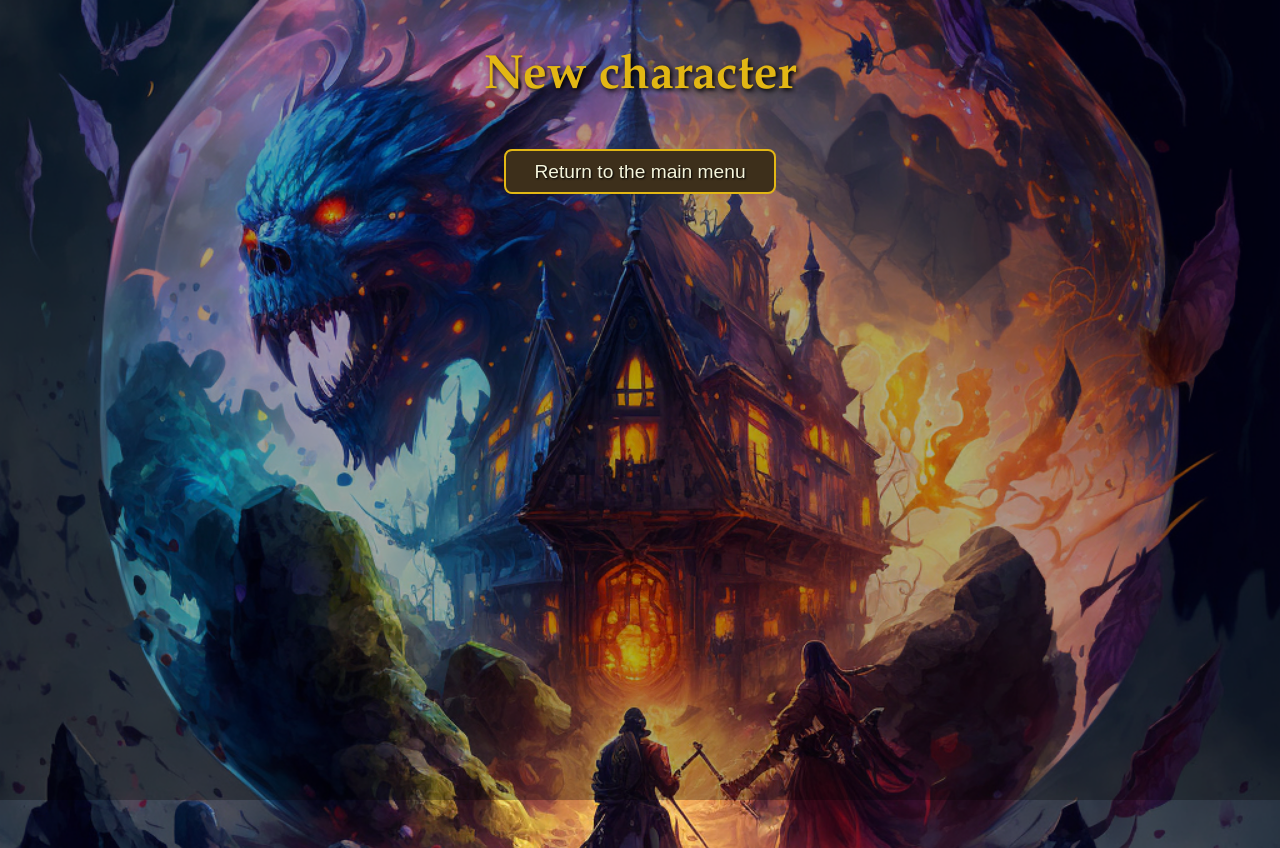
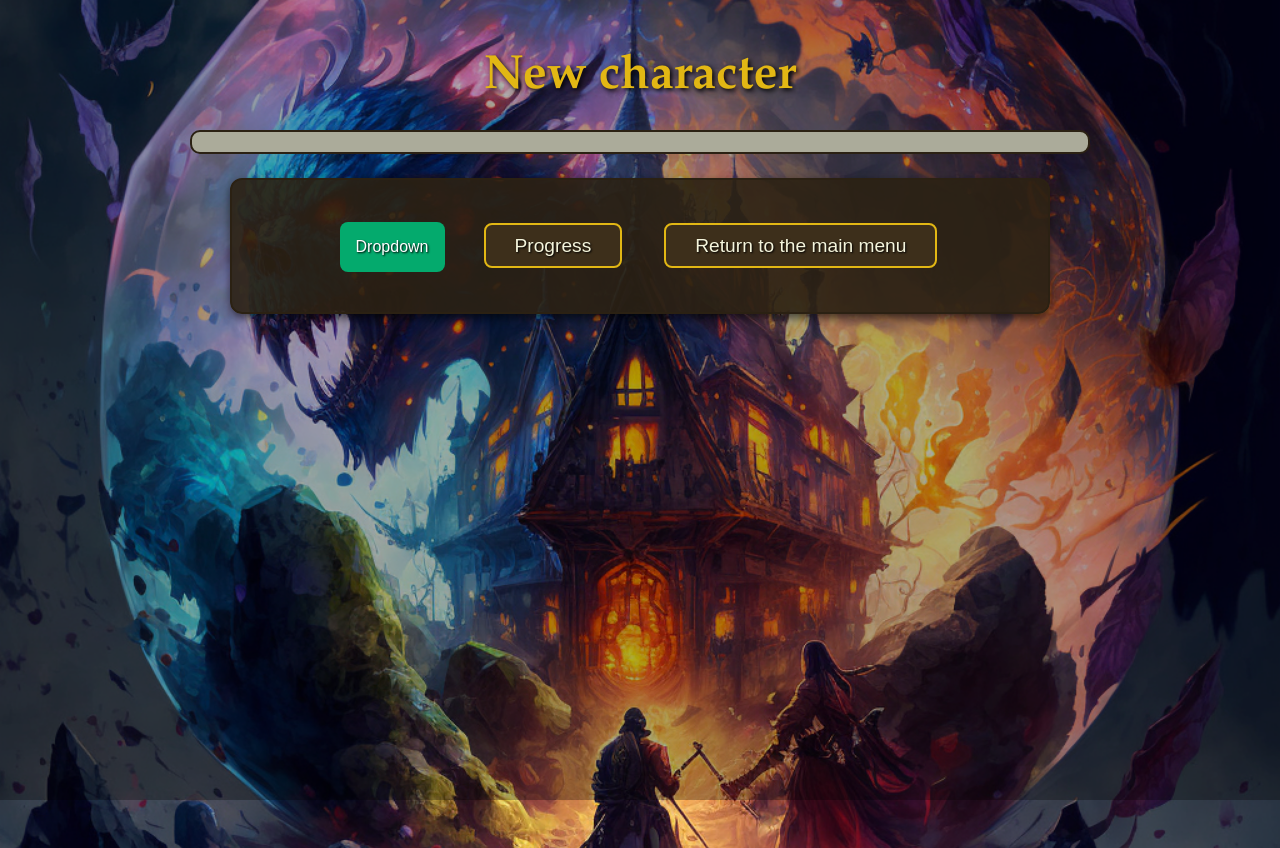
Before and after one commit to StealYourCode/DND-Maker, a Flask app: page /create in a window 1280 px wide. Run offline with Flask 3, Linux system fonts and the light colour scheme.

Commit message:
Home page update & New Chara started

```diff
--- a/app/static/styles.css
+++ b/app/static/styles.css
@@ -2,24 +2,29 @@
 
 html, body {
     height: 100%; /* Set height to 100% for both html and body */
+    min-height: 100vh;
     margin: 0; /* Remove default margin */
+    padding: 0;
 
 body {
   background-image: url('background-home.png');
     background-size: cover;
-    background-position: center;
+    background-position: center center;
+    background-repeat: no-repeat;
     color: #f5f5dc; /* Light beige for readability */
     font-family: 'Papyrus', 'Garamond', serif; /* Classic, fantasy-feeling fonts */
     text-align: center;
     margin: 0;
     padding: 0;
     z-index: 1;
+    /*overflow: hidden; CUT THE BOTTOM OF THE PAGE TO MAKE THE WINDOW LIMIT SIZE TO WINDOW*/
 }
 
 body::before {
     /* Dark overlay layer */
     content: "";
-    position: absolute;
+    /*position: absolute;*/
+    position: fixed;
     top: 0;
     left: 0;
     right: 0;
@@ -38,6 +43,17 @@ h1 {
     position: relative;
 }
 
+.titleBox {
+    background-color: rgba(61, 47, 27, 0.9); /* Dark brown box with slight transparency */
+    padding: 1em;
+    border: 2px solid #3d2f1b;
+    border-radius: 3px;
+    width: 60%;
+    margin: 1em auto;
+    box-shadow: 0px 2px 5px rgba(0, 0, 0, 0.6);
+    max-height: 10%;
+  }
+
 .buttonBox{
     background-color: rgba(61, 47, 27, 0.9); /* Dark brown box with slight transparency */
     padding: 1.5em;
@@ -46,6 +62,8 @@ h1 {
     width: 60%;
     margin: 1.5em auto;
     box-shadow: 0px 4px 10px rgba(0, 0, 0, 0.6);
+    objet-fit: hidden;
+    /*overflow: hidden;*/
   }
 
 button {
@@ -70,14 +88,17 @@ button:hover {
     z-index: 2;
 }
 
+/* ---- Start of Home Image ----*/
 .button-image {
     width: 80%; /* Set to 80% of the container width */
     margin-top: 0.5em;
     border-radius: 8px;
     border: 2px solid #3d2f1b;
     box-shadow: 0px 4px 10px rgba(0, 0, 0, 0.5);
+    max-height: 30%
+    objet-fit: cover;
 }
-
+/* ---- End of Home Image ----*/
 
 pre {
     background-color: rgba(61, 47, 27, 0.8); /* Dark translucent background */
@@ -90,6 +111,90 @@ pre {
     overflow: auto;
     z-index: 2;
 }
+
+/* ---- Start Dropdown Button ----*/
+.dropbtn {
+  background-color: #04AA6D;
+  color: white;
+  padding: 16px;
+  font-size: 16px;
+  border: none;
+}
+
+/* The container <div> - needed to position the dropdown content */
+.dropdown {
+  position: relative;
+  display: inline-block;
+}
+
+.dropdown-content {
+  display: none;
+  position: absolute;
+  background-color: #f1f1f1;
+  min-width: 160px;
+  box-shadow: 0px 8px 16px 0px rgba(0,0,0,0.2);
+  z-index: 1;
+}
+
+/* Links inside the dropdown */
+.dropdown-content a {
+  color: black;
+  padding: 12px 16px;
+  text-decoration: none;
+  display: block;
+}
+
+/* Change color of dropdown links on hover */
+.dropdown-content a:hover {background-color: #ddd;}
+
+/* Show the dropdown menu on hover */
+.dropdown:hover .dropdown-content {display: block;}
+
+/* Change the background color of the dropdown button when the dropdown content is shown */
+.dropdown:hover .dropbtn {background-color: #3e8e41;}
+
+/* ---- END THE DROPDOWN BUTTON ----*/
+
+/* ---- START OF THE NEW CHARA PROGRESS BAR ---- */
+.progress-bar {
+    margin: auto;
+    display: flex;
+    align-items: center;
+    width: 70%;
+    height: 20px;
+    background-color: #f5f5dc;
+    border: 2px solid #3d2f1b;
+    border-radius: 10px;
+    overflow: hidden;
+    position: relative;
+}
+
+.progress-bar-fill {
+    height: 100%;
+    background-color: #e2b714; /* Gold-like color for completed steps */
+    width: 0%; /* Start at 0%, will be updated dynamically */
+    transition: width 0.5s ease;
+  }
+
+
+.progress-step {
+    position: absolute;
+    bottom: -25px;
+    width: 20px;
+    height: 20px;
+    background-color: #3d2f1b;
+    border-radius: 50%;
+    color: #f5f5dc;
+    font-size: 0.8em;
+    display: flex;
+    align-items: center;
+    justify-content: center;
+    transform: translateX(-50%);
+}
+
+/* ---- End OF NEW CHARA PROGRESS BAR*/
+
+
 
 @media (max-width: 600px) {
     h1 {
--- a/app/templates/index.html
+++ b/app/templates/index.html
@@ -6,7 +6,10 @@
     <link rel="stylesheet" href="{{ url_for('static', filename='styles.css') }}">
 </head>
 <body>
+    <!div class="titleBox">
     <h1>Welcome to D&D Character Creator</h1>
+    <!/div>
+
 
     <div class="buttonBox">
     <button onclick="newChara()">Create a new Character</button>
--- a/app/templates/loadCharacter.html
+++ b/app/templates/loadCharacter.html
@@ -7,11 +7,15 @@
 </head>
 <body>
     <h1>Load Character</h1>
+
+
+
+    <div class="buttonBox">
     <button onclick="loadData()">Load Character Data</button>
     <pre id="dataOutput"></pre>
 
     <button onclick="backHome()">Return to the main menu</button>
-
+    </div>
 
     <script>
         async function loadData() {
--- a/app/templates/newCharacter.html
+++ b/app/templates/newCharacter.html
@@ -8,11 +8,53 @@
 <body>
     <h1>New character</h1>
 
+    <div class="progress-bar">
+      <div class="progress-bar-fill" id="progressFill"></div>
+      <!-- Step markers below the progress bar -->
+      <div class="progress-step" style="left: 0%;">Races</div>
+      <div class="progress-step" style="left: 25%;">Classes</div>
+      <div class="progress-step" style="left: 50%;">Background</div>
+      <div class="progress-step" style="left: 75%;">Starting Item</div>
+      <div class="progress-step" style="left: 100%;">Finish</div>
+    </div>
 
+    <div class="buttonBox">
+
+      <div class="dropdown">
+        <button class="dropbtn">Dropdown</button>
+        <div class="dropdown-content">
+          <a href="#">Link 1</a>
+          <a href="#">Link 2</a>
+          <a href="#">Link 3</a>
+        </div>
+      </div>
+
+
+    <button onclick="advence()">Progress</button>
     <button onclick="backHome()">Return to the main menu</button>
+    </div>
+
 
 
     <script>
+      async function loadRaces() {
+        const response = await fetch('/get_races');
+        const races = await response.json();
+        document.getElementById('dropdown-content').textContent = JSON.stringify(data, null, 2);
+      }
+
+
+      const progressBarFill = document.getElementById('progress-bar');
+
+      function updateProgressBar(stepIndex) {
+        const stepPercentage = 100 / 5; // Total 5 steps
+        progressBarFill.style.width = `${(stepIndex + 1) * stepPercentage}%`;
+             }
+
+      function advence() {
+        updateProgressBar(3);
+      }
+
         function backHome() {
           if (window.confirm("Are you sure you want to go back, your data won't be save ?")){
             location.href = "/";
```
Also changed, not shown: app/static/loadChara.jpg.
